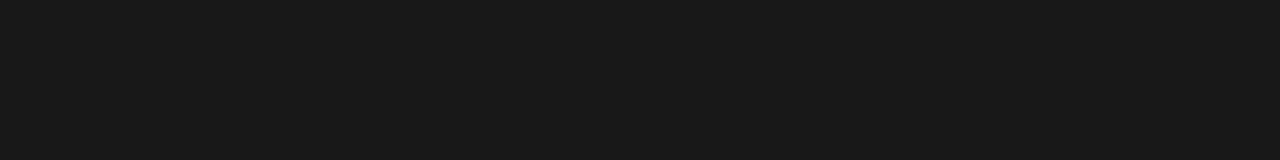
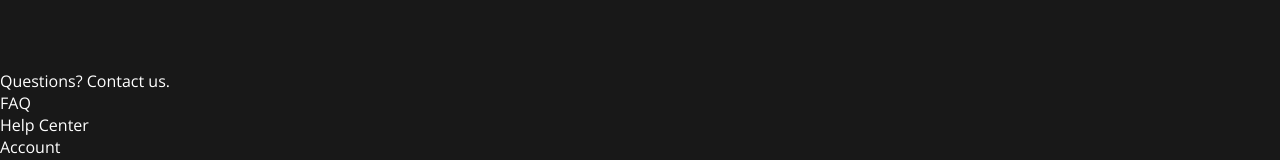
Before and after one commit to martygo/clone-netflix-cartoons, a React (Vite) app: page / in a window 1280 px wide. Shown: the part 2064-2224 px from the top of the page. Before the commit the page ends 2134 px from the top, so only its background shows below. Built offline with nearby package versions, Linux system fonts and the light colour scheme.

Commit message:
🚧 Building footer

```diff
--- a/src/App.scss
+++ b/src/App.scss
@@ -115,7 +115,6 @@
     &__collection {
         position: relative;
         width: 100%;
-        height: 100vh;
         padding: 0 1rem;
         margin-top: calc(1rem + 60px);
 
--- a/src/App.tsx
+++ b/src/App.tsx
@@ -192,6 +192,29 @@
           </div>
         </section>
       </main>
+
+      <footer className="App__footer">
+        <div className="App__footer__content">
+          <p className="App__footer__content--help">
+            <a href="#">Questions? Contact us.</a>
+          </p>
+
+          <ul className="App__footer--links">
+            <li className="App__footer__links--item">
+              <a href="#">FAQ</a>
+            </li>
+            <li className="App__footer__links--item">
+              <a href="#">Help Center</a>
+            </li>
+            <li className="App__footer__links--item">
+              <a href="#">Account</a>
+            </li>
+            <li className="App__footer__links--item">
+              <a href="#">Media Center</a>
+            </li>
+          </ul>
+        </div>
+      </footer>
     </div>
   );
 }
```
